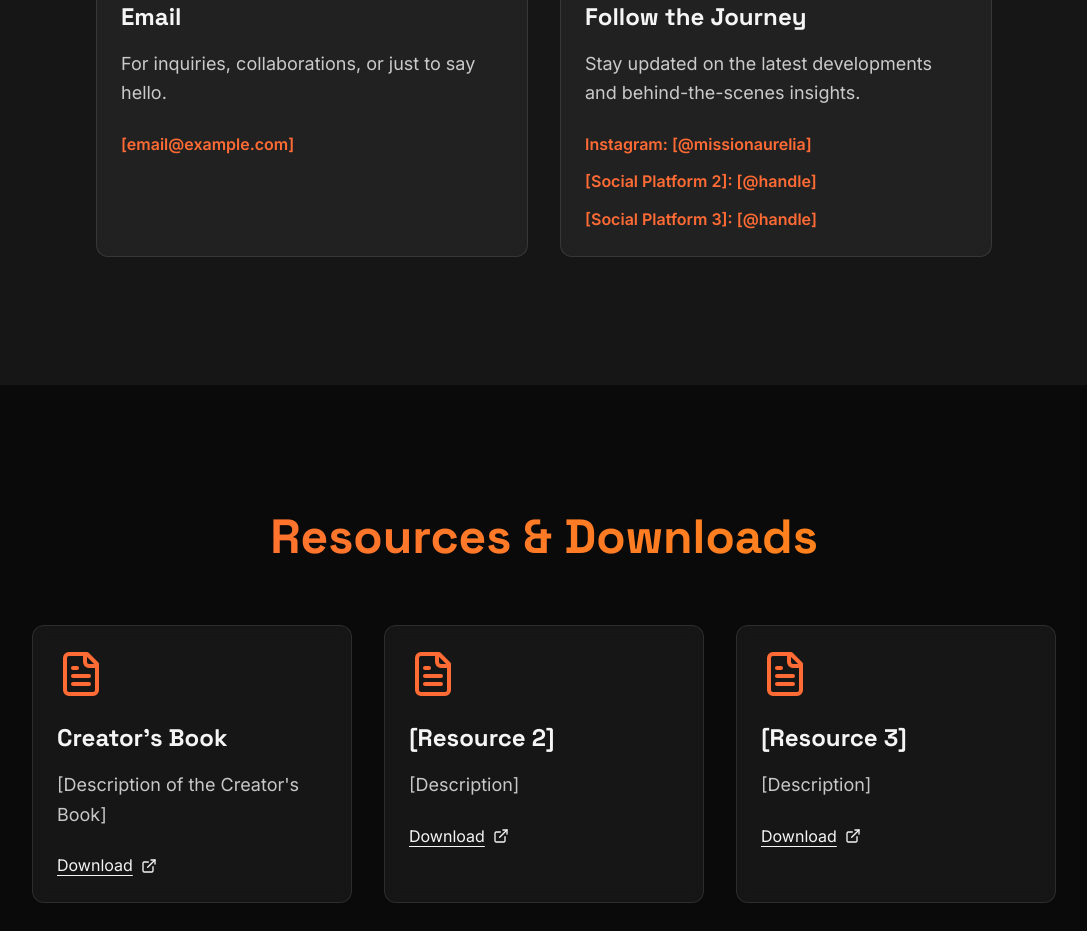
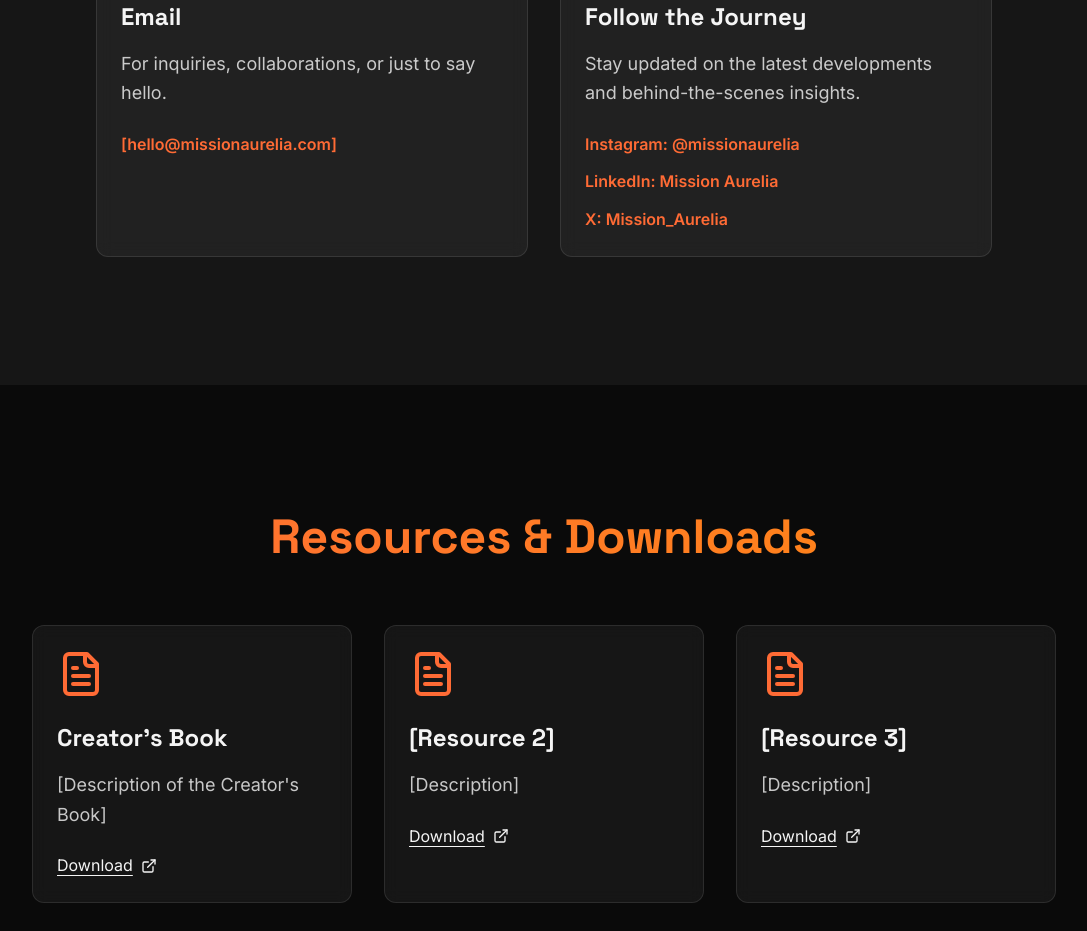
Before and after one commit to missionaurelia/mission-aurelia-website, a React (Vite) app: page /contact in a window 1280 px wide. Shown: the part 800-1731 px from the top of the page, without its empty margins (96-1183 px from the left). Built offline with nearby package versions, Linux system fonts and the light colour scheme; the HTML template or start-up script is replaced by a standard one.

Commit message:
Update Contact.jsx

```diff
--- a/src/pages/Contact.jsx
+++ b/src/pages/Contact.jsx
@@ -25,9 +25,9 @@ export default function Contact() {
   ];
 
   const socialLinks = [
-    { platform: 'Instagram', url: 'https://www.instagram.com/missionaurelia?igsh=OTQ0djM0anpxNW9k', handle: '[@missionaurelia]' },
-    { platform: '[Social Platform 2]', url: '#', handle: '[@handle]' },
-    { platform: '[Social Platform 3]', url: '#', handle: '[@handle]' },
+    { platform: 'Instagram', url: 'https://www.instagram.com/missionaurelia?igsh=OTQ0djM0anpxNW9k', handle: '@missionaurelia' },
+    { platform: 'LinkedIn', url: 'linkedin.com/in/mission-aurelia-50a34a3a2', handle: 'Mission Aurelia' },
+    { platform: 'X', url: 'https://x.com/Mission_Aurelia', handle: 'Mission_Aurelia' },
   ];
 
   useEffect(() => {
@@ -77,10 +77,10 @@ export default function Contact() {
                   For inquiries, collaborations, or just to say hello.
                 </p>
                 <a
-                  href="mailto:[email@example.com]"
+                  href="mailto:hello@missionaurelia.com"
                   className="text-[var(--color-primary)] hover:text-[var(--color-secondary)] transition-colors font-semibold"
                 >
-                  [email@example.com]
+                  [hello@missionaurelia.com]
                 </a>
               </div>
 
```
